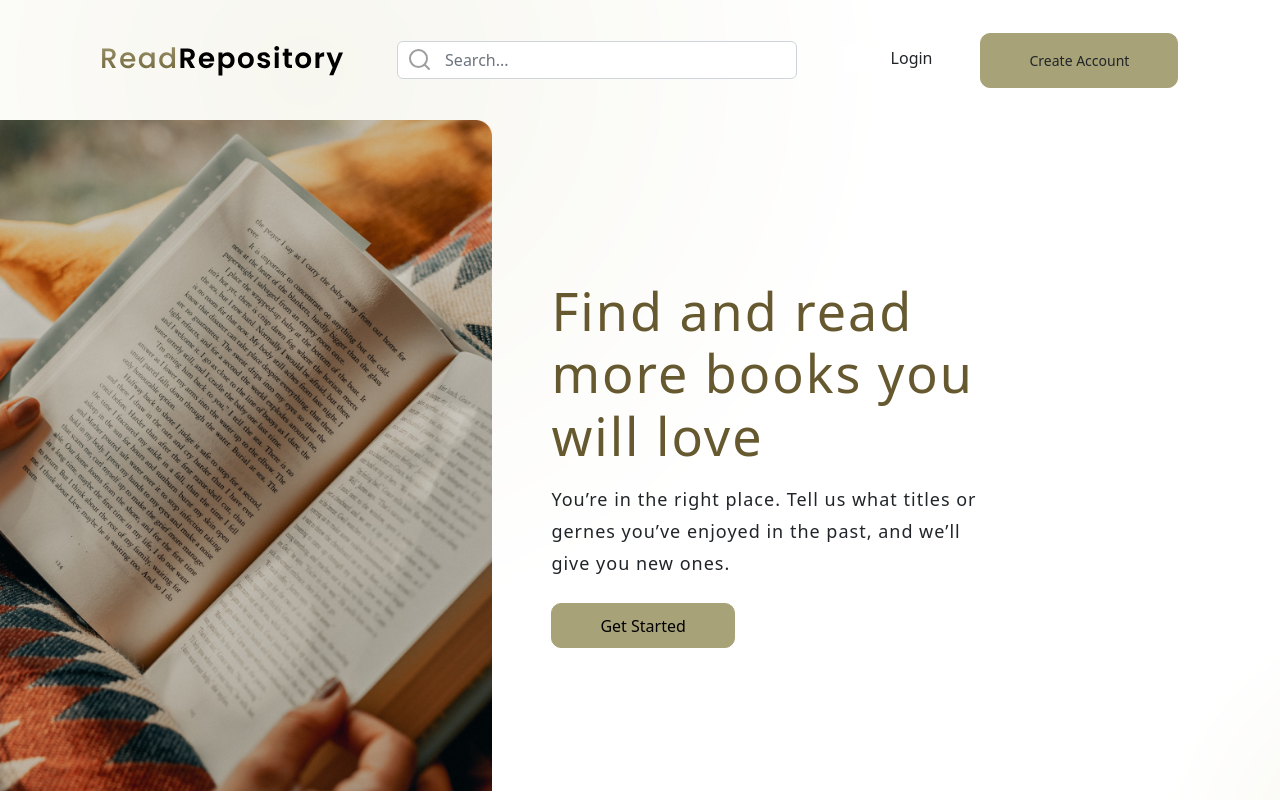
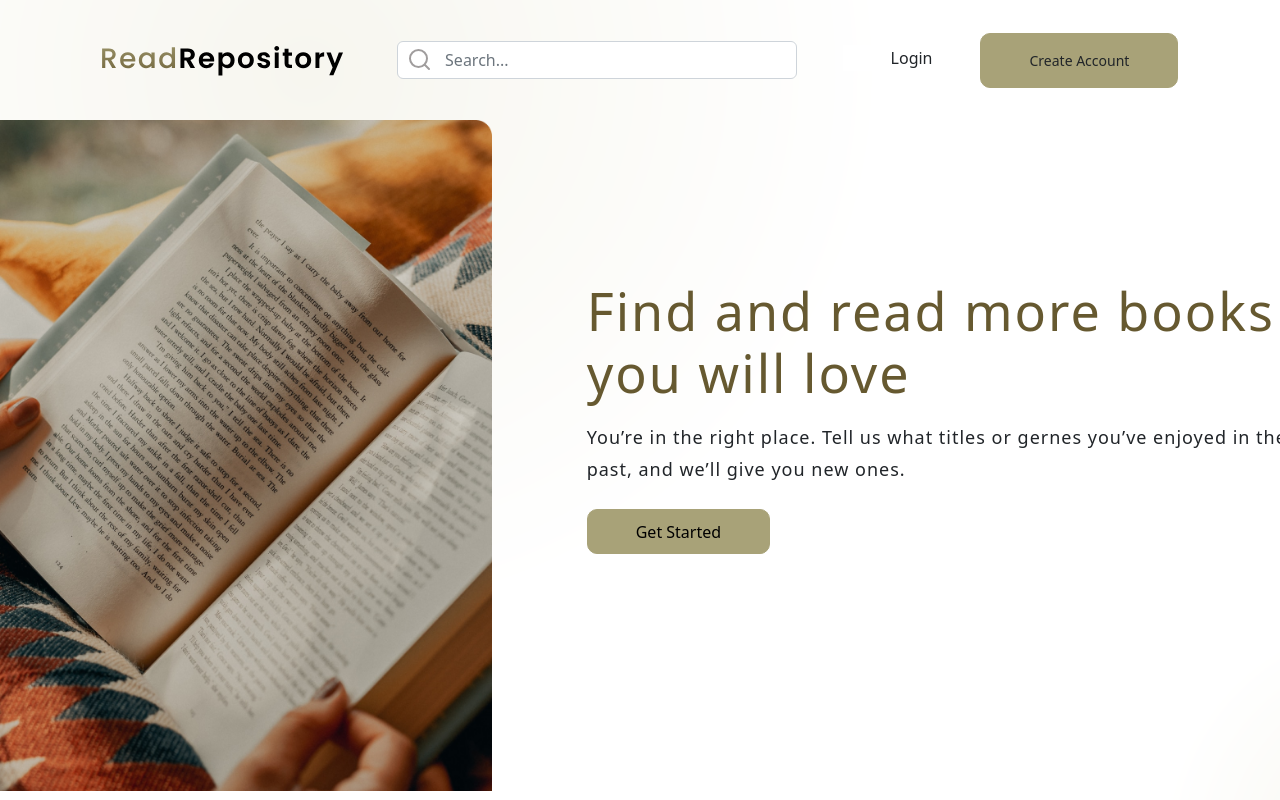
Before and after one commit to supparatleelee/ReadRepository--front-end, a React (Create React App) app: page / in a window 1280 px wide. Built offline with nearby package versions, Linux system fonts and the light colour scheme.

Commit message:
adject search Page design for Visitor User

```diff
--- a/src/features/search/VisitorSearchResultContainer.js
+++ b/src/features/search/VisitorSearchResultContainer.js
@@ -10,7 +10,7 @@ function VisitorSearchResultContainer() {
       className="border-radius-10px bg-white"
       style={{ marginBottom: '100px' }}
     >
-      <div className="d-flex flex-wrap">
+      <div className="d-flex flex-wrap justify-content-around">
         {searchResults.map((item, index) => (
           <VisitorSearchResultItem
             key={index}
--- a/src/index.scss
+++ b/src/index.scss
@@ -39,6 +39,10 @@ code {
 
 .w-75 {
   width: 75%;
+}
+
+.w-84 {
+  width: 84%;
 }
 
 .h-80 {
--- a/src/layouts/bookinfo/BookCoverAndButtons.js
+++ b/src/layouts/bookinfo/BookCoverAndButtons.js
@@ -58,19 +58,19 @@ function BookCoverAndButtons() {
         >
           Buy This Book
         </button> */}
-        <button
-          type="button"
-          className="btn btn-outline-primary mt-2 w-100 border-radius-10px"
+        <a
+          className="text-decoration-none"
+          href={`https://openlibrary.org/works/${bookCoverOLID}`}
+          target="_blank"
+          rel="noreferrer"
         >
-          <a
-            className="text-decoration-none"
-            href={`https://openlibrary.org/works/${bookCoverOLID}`}
-            target="_blank"
-            rel="noreferrer"
+          <button
+            type="button"
+            className="btn btn-outline-primary mt-2 w-100 border-radius-10px"
           >
             Open in Open Library
-          </a>
-        </button>
+          </button>
+        </a>
       </div>
     </div>
   );
--- /dev/null
+++ b/src/layouts/container/VisitorContainer.js
@@ -0,0 +1,5 @@
+function VisitorContainer({ children }) {
+  return <div className="min-vh-85 w-100">{children}</div>;
+}
+
+export default VisitorContainer;
--- a/src/layouts/header/HeaderLayout.js
+++ b/src/layouts/header/HeaderLayout.js
@@ -2,8 +2,11 @@ import { Outlet } from 'react-router-dom';
 import Header from './Header';
 import Container from '../container/Container';
 import bg from '../../assets/images/bg.png';
+import { useAuth } from '../../contexts/AuthContext';
+import VisitorContainer from '../container/VisitorContainer';
 
 function HeaderLayout() {
+  const { user } = useAuth();
   return (
     <div
       style={{
@@ -13,9 +16,15 @@ function HeaderLayout() {
       }}
     >
       <Header />
-      <Container>
-        <Outlet />
-      </Container>
+      {user ? (
+        <Container>
+          <Outlet />
+        </Container>
+      ) : (
+        <VisitorContainer>
+          <Outlet />
+        </VisitorContainer>
+      )}
     </div>
   );
 }
--- a/src/pages/VisitorSearchPage.js
+++ b/src/pages/VisitorSearchPage.js
@@ -4,7 +4,7 @@ import VisitorSearchResultContainer from '../features/search/VisitorSearchResult
 function VisitorSearchPage() {
   return (
     <div
-      className="d-block margin-left-8vw w-100 h-100"
+      className="d-block margin-left-8vw w-84 h-100"
       style={{ position: 'relative' }}
     >
       <SearchHeader />
```
